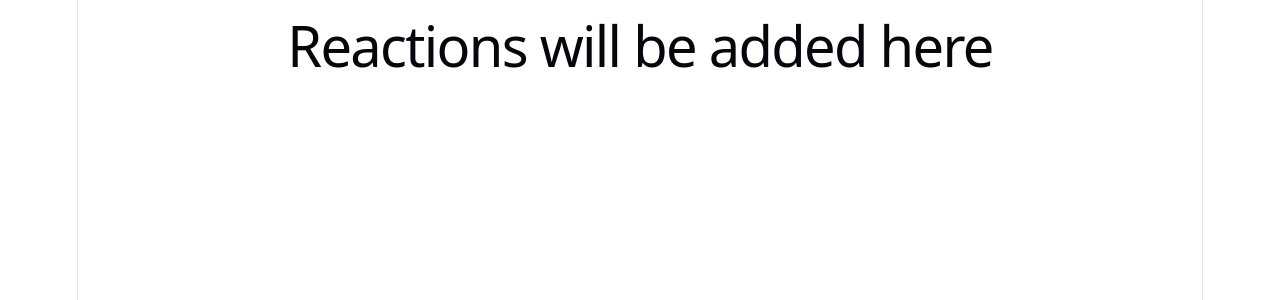
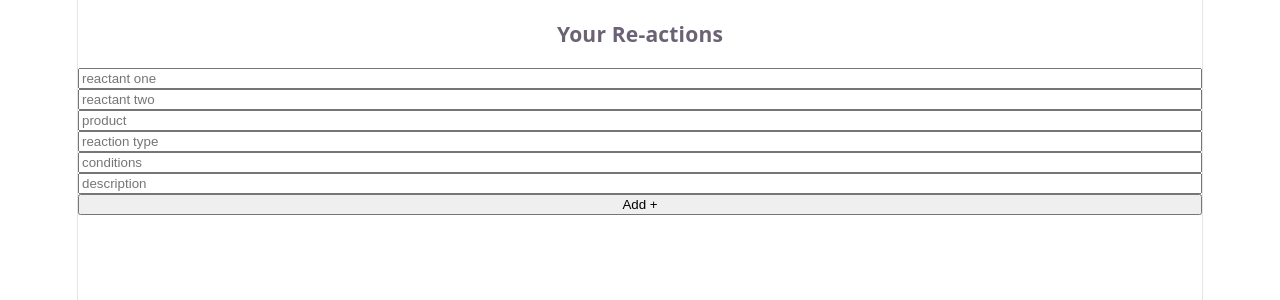
Before and after one commit to Roobika-M/Los-Pollos-Tech, a React app in the folder frontend/: page /add in a window 1280 px wide. Shown: the top 300 px of the page. Built offline with nearby package versions, Linux system fonts and the light colour scheme; the HTML template or start-up script is replaced by a standard one.

Commit message:
add reaction routing

```diff
--- a/frontend/src/components/DashboardCard.jsx
+++ b/frontend/src/components/DashboardCard.jsx
@@ -1,4 +1,4 @@
-function DashboardCard({title,description,buttonText,onClick}){
+function DashboardCard({title,description,onClick}){
     return(
         <div onClick = {onClick}
             style = {{
@@ -11,9 +11,6 @@ function DashboardCard({title,description,buttonText,onClick}){
         >
         <h2>{title}</h2>
         <p>{description}</p>
-        <button onClick = {onClick}>
-            {buttonText}
-        </button>
         </div>
     );
 }
--- a/frontend/src/pages/AddReaction.jsx
+++ b/frontend/src/pages/AddReaction.jsx
@@ -1,5 +1,41 @@
+import {useState} from "react";
+import axios from "axios";
+
 function AddReaction(){
-    return <h1>Reactions will be added here</h1>
+    const [reactantOne, setReactantOne] = useState("");
+    const [reactantTwo, setReactantTwo] = useState("");
+    const [product, setProduct] = useState("");
+    const [reactionType, setReactionType] = useState("");
+    const [conditions, setConditions] = useState("");
+    const [description, setDescription] = useState("");
+    const addReaction = async () => {
+        try{
+            const response = await axios.post("http://localhost:8080/los/add", {reactantOne,
+        reactantTwo,
+        product,
+        reactionType,
+        conditions,
+        description,});
+        console.log(response.data);
+        alert("Reaction added");
+        }
+        catch(error){
+            console.error(error);
+            alert("failed to add");
+        }
+    };
+    return(
+        <>
+        <h3>Your Re-actions</h3>
+        <input type = "text" placeholder = "reactant one" value = {reactantOne} onChange = {(event) => setReactantOne(event.target.value)}/>
+        <input type = "text" placeholder = "reactant two" value = {reactantTwo} onChange = {(event) => setReactantTwo(event.target.value)}/>
+        <input type = "text" placeholder = "product" value = {product} onChange = {(event) => setProduct(event.target.value)}/>
+        <input type = "text" placeholder = "reaction type" value = {reactionType} onChange = {(event) => setReactionType(event.target.value)}/>
+        <input type = "text" placeholder = "conditions" value = {conditions} onChange = {(event) => setConditions(event.target.value)}/>
+        <input type = "text" placeholder = "description" value = {description} onChange = {(event) => setDescription(event.target.value)}/>
+        <button onClick = {addReaction}>Add +</button>
+        </>
+    );
 }
 
 export default AddReaction;
--- a/frontend/src/pages/Home.jsx
+++ b/frontend/src/pages/Home.jsx
@@ -7,8 +7,8 @@ function Home(){
         <>
         <h1>home is where heart is (walt is too 😉)</h1>
         <Card title = "Mix elements" description="Combine two reactants and discover the product." buttonText="Open Lab" onClick = {() => navigate("/mix")}/>
-        <Card title = "Add reaction" description = "Add a new chemical reaction" buttonText="Add" onClick = {() => navigate("/add")}/>
-        <Card title = "View reactions" description = "Browse all saved reactions." buttonText = "View" onClick = {() => navigate("/view")}/>
+        <Card title = "Add reaction" description = "Add a new chemical reaction"  onClick = {() => navigate("/add")}/>
+        <Card title = "View reactions" description = "Browse all saved reactions."  onClick = {() => navigate("/view")}/>
         </>
     );
 }
```
